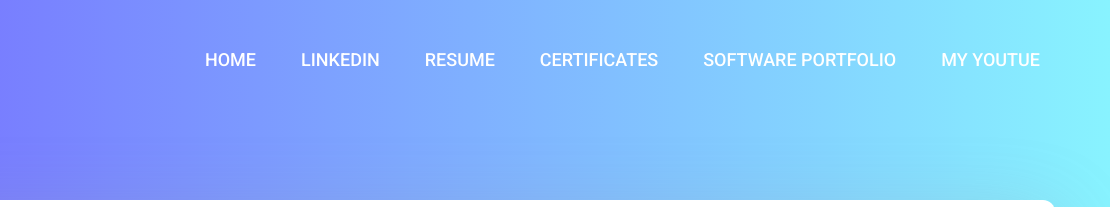
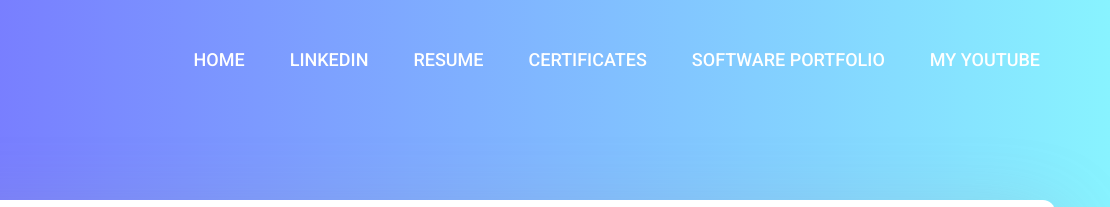
Before and after one commit to chrismellorex1/MelloWebpage, a plain HTML site: page index.html in a window 1280 px wide. Shown: the top 207 px of the page, 170-1280 px from the left. Drawn offline with Linux system fonts and the light colour scheme.

```diff
--- a/index.html
+++ b/index.html
@@ -50,7 +50,7 @@
 									</ul>
 								</li>
 								<li class="nav-item submenu dropdown">
-									<a href="https://www.youtube.com/@chrismello7906" class="nav-link dropdown-toggle" data-toggle="dropdown" role="button" aria-haspopup="true" aria-expanded="false"><font size="+1">My Youtue</font></a>
+									<a href="https://www.youtube.com/@chrismello7906" class="nav-link dropdown-toggle" data-toggle="dropdown" role="button" aria-haspopup="true" aria-expanded="false"><font size="+1">My Youtube</font></a>
 								<!-- 	<ul class="dropdown-menu">
 										<li class="nav-item"><a class="nav-link" href="blog.html">Blog</a></li>
 										<li class="nav-item"><a class="nav-link" href="single-blog.html">Blog Details</a></li>  -->
```
